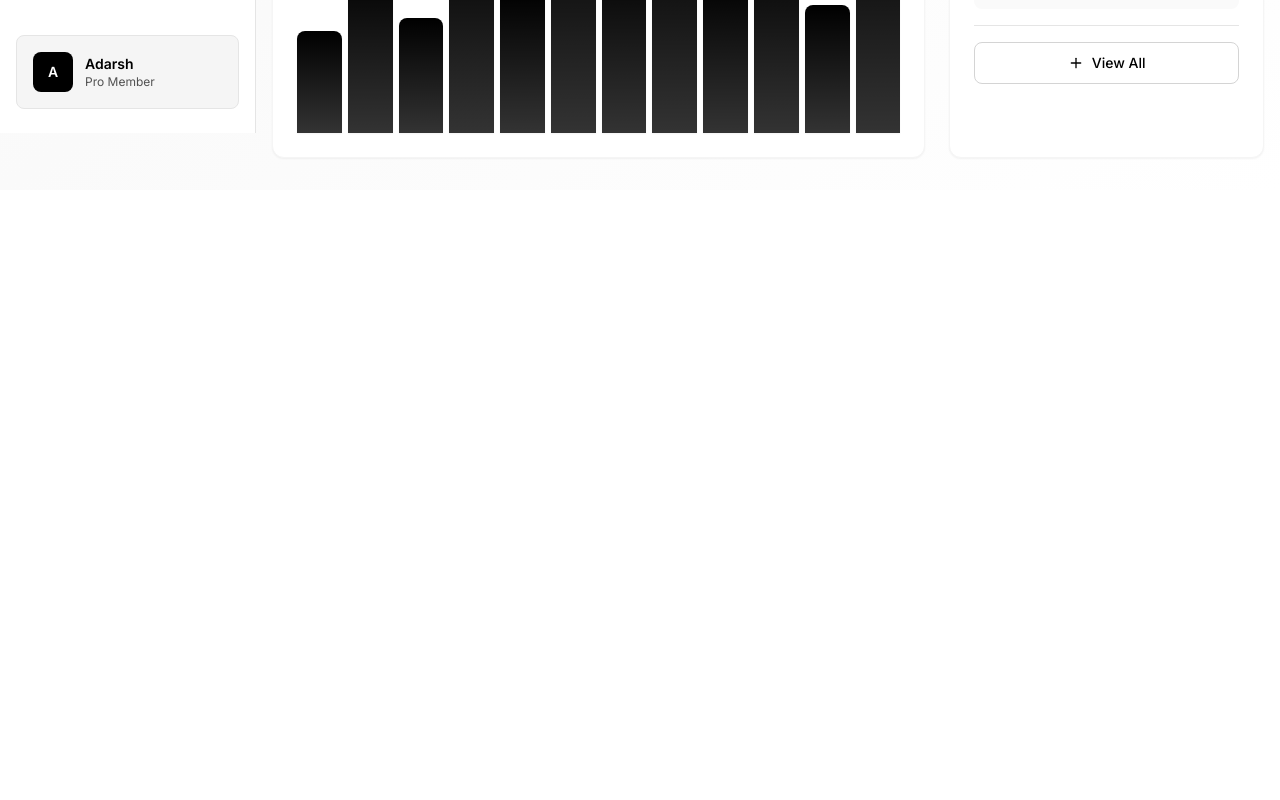
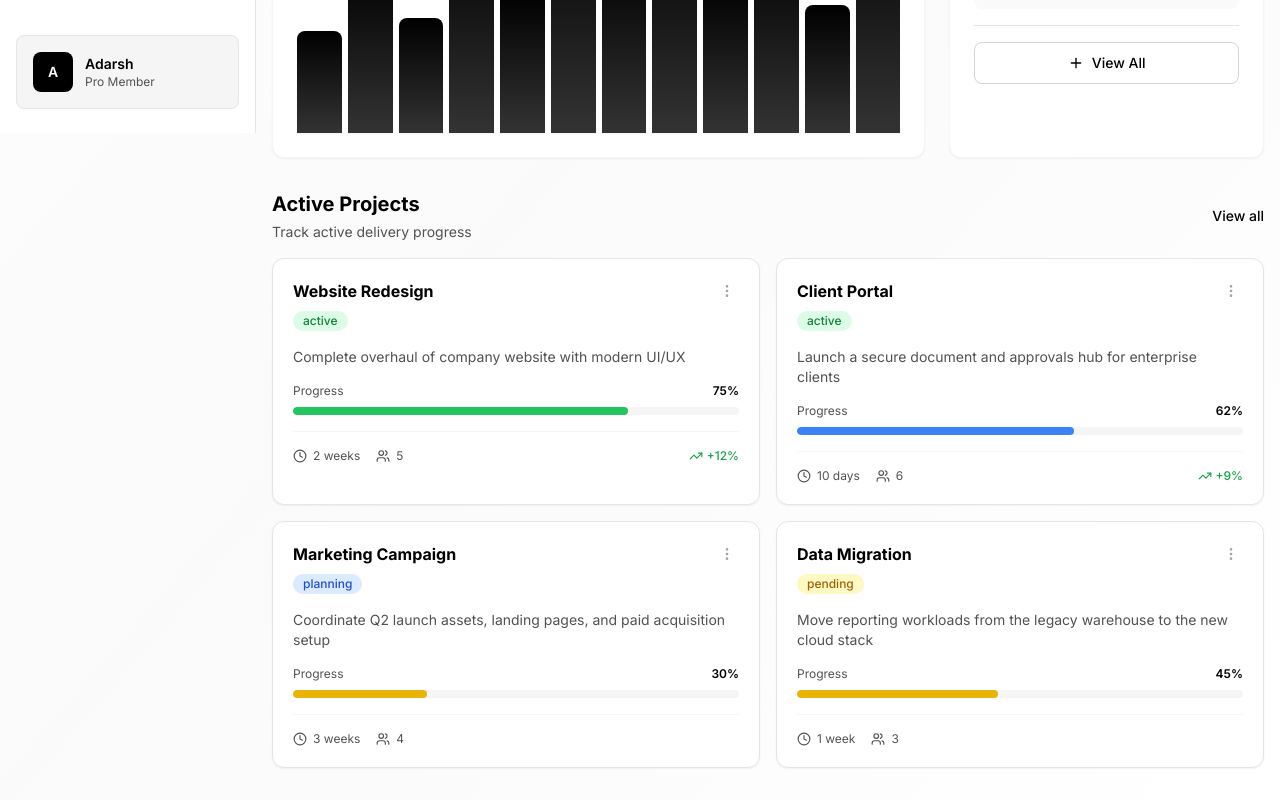
Before and after one commit to adarshshivan/Prototype-1, a React (Vite) app: page / in a window 1280 px wide. Shown: the part 667-1467 px from the top of the page. Before the commit the page ends 857 px from the top, so only its background shows below. Built offline with nearby package versions, Linux system fonts and the light colour scheme; no server answers.

Commit message:
feat: add searchable projects section

```diff
--- a/src/App.jsx
+++ b/src/App.jsx
@@ -4,6 +4,7 @@ import DashboardLayout from './components/layout/DashboardLayout'
 import GlassCard from './components/ui/GlassCard'
 import NeoButton from './components/ui/NeoButton'
 import PageHeader from './components/ui/PageHeader'
+import ProjectsSection from './components/ui/ProjectsSection'
 import { FileText, Briefcase, Users, Folder, Plus, TrendingUp, ArrowRight, Calendar, Activity } from 'lucide-react'
 import { formatDate } from './utils/dateUtils'
 
@@ -23,6 +24,51 @@ function App() {
     { label: 'Reports', icon: FileText },
   ]
 
+  const projects = [
+    {
+      id: 1,
+      name: 'Website Redesign',
+      description: 'Complete overhaul of company website with modern UI/UX',
+      status: 'active',
+      progress: 75,
+      deadline: '2 weeks',
+      team: 5,
+      trending: true,
+      trendingValue: 12,
+    },
+    {
+      id: 2,
+      name: 'Client Portal',
+      description: 'Launch a secure document and approvals hub for enterprise clients',
+      status: 'active',
+      progress: 62,
+      deadline: '10 days',
+      team: 6,
+      trending: true,
+      trendingValue: 9,
+    },
+    {
+      id: 3,
+      name: 'Marketing Campaign',
+      description: 'Coordinate Q2 launch assets, landing pages, and paid acquisition setup',
+      status: 'planning',
+      progress: 30,
+      deadline: '3 weeks',
+      team: 4,
+      trending: false,
+    },
+    {
+      id: 4,
+      name: 'Data Migration',
+      description: 'Move reporting workloads from the legacy warehouse to the new cloud stack',
+      status: 'pending',
+      progress: 45,
+      deadline: '1 week',
+      team: 3,
+      trending: false,
+    },
+  ]
+
   const normalizedQuery = searchQuery.trim().toLowerCase()
 
   const filteredStats = useMemo(() => {
@@ -39,6 +85,17 @@ function App() {
     }
 
     return quickActions.filter((action) => action.label.toLowerCase().includes(normalizedQuery))
+  }, [normalizedQuery])
+
+  const filteredProjects = useMemo(() => {
+    if (!normalizedQuery) {
+      return projects
+    }
+
+    return projects.filter((project) => {
+      const content = `${project.name} ${project.description} ${project.status}`.toLowerCase()
+      return content.includes(normalizedQuery)
+    })
   }, [normalizedQuery])
 
   return (
@@ -165,6 +222,8 @@ function App() {
           </GlassCard>
         </div>
 
+        <ProjectsSection projects={filteredProjects} />
+
       </div>
     </DashboardLayout>
   )
--- a/src/components/ui/ProjectsSection.jsx
+++ b/src/components/ui/ProjectsSection.jsx
@@ -81,8 +81,7 @@ const ProjectCard = ({ project, index }) => {
     )
 }
 
-const ProjectsSection = () => {
-    const projects = [
+const defaultProjects = [
         {
             id: 1,
             name: 'Website Redesign',
@@ -127,6 +126,8 @@ const ProjectsSection = () => {
         },
     ]
 
+const ProjectsSection = ({ projects = defaultProjects }) => {
+
     return (
         <div className="space-y-4">
             <div className="flex items-center justify-between">
@@ -146,6 +147,12 @@ const ProjectsSection = () => {
                     <ProjectCard key={project.id} project={project} index={index} />
                 ))}
             </div>
+
+            {projects.length === 0 && (
+                <div className="rounded-xl border border-dashed border-neutral-200 dark:border-neutral-700 px-6 py-10 text-center text-sm text-neutral-500 dark:text-neutral-400">
+                    No projects match the current filters.
+                </div>
+            )}
         </div>
     )
 }
```
